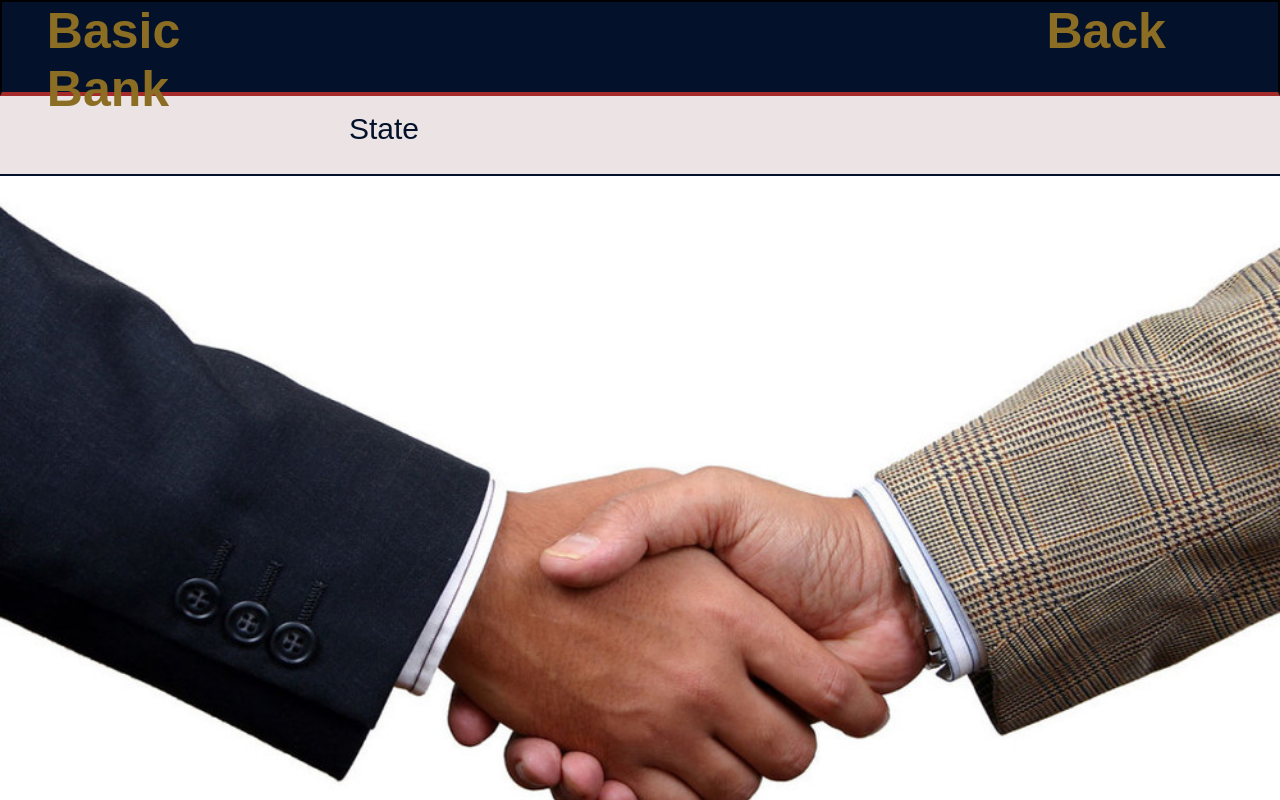
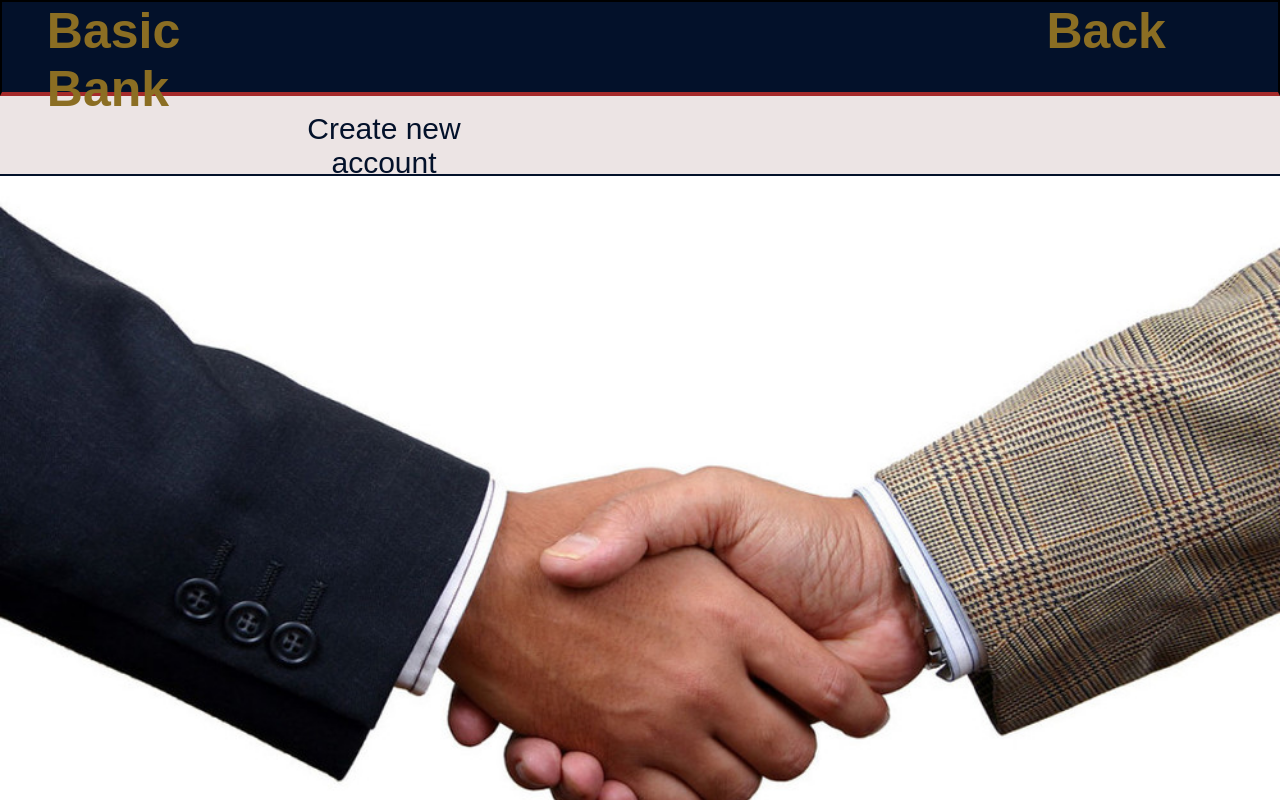
Before and after one commit to cyberstizz/basicbank, a React (Create React App) app: page /create in a window 1280 px wide. Built offline with nearby package versions, Linux system fonts and the light colour scheme.

Commit message:
changed header to say crete new account

```diff
--- a/src/components/Create.js
+++ b/src/components/Create.js
@@ -22,7 +22,7 @@ const Create = () => {
 
 
 
-        <div className='state' style={{textAlign:'center', marginLeft: '20vw'}}>State</div>
+        <div className='state' style={{textAlign:'center', marginLeft: '20vw'}}>Create new account</div>
 
     </div>
 
```
